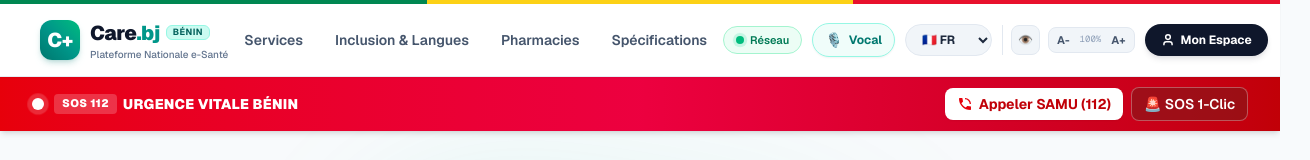
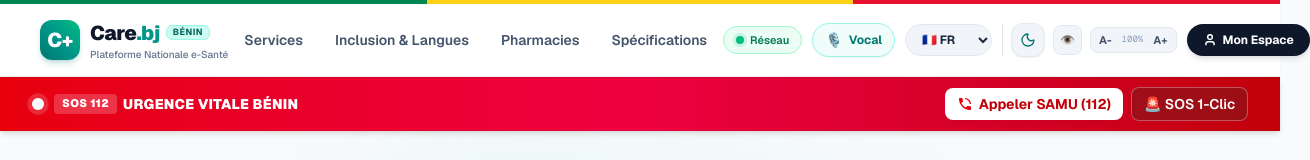
Before and after one commit to RicoAlv16/healthy-app, a Next.js app: page / in a window 1280 px wide. Shown: the top 160 px of the page, 1310 px wide, since content can reach past the window. Built offline with nearby package versions, Linux system fonts and the light colour scheme; no server answers.

Commit message:
feat(theme): add manual light/dark toggle across all pages and disable automatic OS override

```diff
--- a/app/(auth)/layout.tsx
+++ b/app/(auth)/layout.tsx
@@ -1,5 +1,6 @@
 import Link from "next/link";
 import React from "react";
+import ThemeToggle from "@/components/ThemeToggle";
 
 export default function AuthLayout({
   children,
@@ -38,6 +39,7 @@ export default function AuthLayout({
           </Link>
 
           <div className="flex items-center gap-3">
+            <ThemeToggle />
             <Link
               href="/"
               className="inline-flex items-center gap-1.5 text-xs font-semibold px-3 py-1.5 rounded-lg border border-slate-200 dark:border-slate-800 text-slate-600 dark:text-slate-300 hover:bg-slate-100 dark:hover:bg-slate-800/60 transition-all hover:text-slate-900 dark:hover:text-white"
--- a/app/globals.css
+++ b/app/globals.css
@@ -1,4 +1,6 @@
 @import "tailwindcss";
+
+@custom-variant dark (&:where(.dark, .dark *));
 
 :root {
   --background: #f8fafc;
@@ -32,8 +34,7 @@
   --font-mono: var(--font-geist-mono), monospace;
 }
 
-@media (prefers-color-scheme: dark) {
-  :root {
+.dark {
   --background: #090e17;
   --foreground: #f8fafc;
   --color-primary: #14b8a6;
@@ -43,7 +44,6 @@
   --color-card-bg: #111827;
   --color-card-border: #1f2937;
   --color-muted: #94a3b8;
-  }
 }
 
 /* Mode Contraste Élevé pour Malvoyants (WCAG AAA) */
--- a/app/layout.tsx
+++ b/app/layout.tsx
@@ -35,11 +35,28 @@ export default function RootLayout({
   return (
     <html
       lang="fr"
+      suppressHydrationWarning
       className={`${geistSans.variable} ${geistMono.variable} h-full antialiased`}
     >
       <head>
         <link rel="icon" href="/icon.svg?v=2" type="image/svg+xml" />
         <link rel="apple-touch-icon" href="/icon.svg?v=2" />
+        <script
+          dangerouslySetInnerHTML={{
+            __html: `
+              (function() {
+                try {
+                  var stored = localStorage.getItem('care_theme');
+                  if (stored === 'dark') {
+                    document.documentElement.classList.add('dark');
+                  } else {
+                    document.documentElement.classList.remove('dark');
+                  }
+                } catch (e) {}
+              })();
+            `,
+          }}
+        />
       </head>
       <body className="min-h-full flex flex-col bg-background text-foreground antialiased selection:bg-teal-500 selection:text-white">
         {children}
--- a/components/Navbar.tsx
+++ b/components/Navbar.tsx
@@ -3,6 +3,7 @@
 import React, { useState, useEffect } from 'react';
 import Link from 'next/link';
 import { translations, SupportedLang } from '@/lib/translations';
+import ThemeToggle from './ThemeToggle';
 
 interface UserSession {
   name: string;
@@ -176,11 +177,12 @@ export default function Navbar({
               </select>
             </div>
 
-            {/* 4. Accessibilité : Contraste & Zoom (Compact) */}
-            <div className="hidden sm:flex items-center gap-2 border-l border-slate-200 dark:border-teal-900 pl-2">
+            {/* 4. Thème Clair/Sombre & Accessibilité */}
+            <div className="flex items-center gap-2 border-l border-slate-200 dark:border-slate-800 pl-2">
+              <ThemeToggle />
               <button
                 onClick={toggleContrast}
-                className={`p-1.5 rounded-lg border text-xs transition-all ${
+                className={`hidden sm:inline-flex p-1.5 rounded-lg border text-xs transition-all ${
                   isHighContrast
                     ? 'bg-yellow-400 text-black border-yellow-500 font-black'
                     : 'bg-slate-100 dark:bg-slate-800 text-slate-600 dark:text-slate-300 border-slate-200 dark:border-slate-700 hover:bg-slate-200'
@@ -190,7 +192,7 @@ export default function Navbar({
               >
                 👁️
               </button>
-              <div className="flex items-center bg-slate-100 dark:bg-slate-800 rounded-lg p-0.5 border border-slate-200 dark:border-slate-700">
+              <div className="hidden sm:flex items-center bg-slate-100 dark:bg-slate-800 rounded-lg p-0.5 border border-slate-200 dark:border-slate-700">
                 <button
                   onClick={() => adjustFontSize(-10)}
                   className="px-1.5 py-0.5 text-[11px] font-bold text-slate-600 dark:text-slate-300 hover:bg-white dark:hover:bg-slate-700 rounded"
@@ -284,6 +286,11 @@ export default function Navbar({
           >
             {t.specs}
           </a>
+
+          <div className="pt-3 border-t border-slate-100 dark:border-slate-800 flex items-center justify-between">
+            <span className="text-xs font-semibold text-slate-500">Thème d&apos;affichage</span>
+            <ThemeToggle variant="pill" showLabel />
+          </div>
         </div>
       )}
     </header>
--- /dev/null
+++ b/components/ThemeToggle.tsx
@@ -0,0 +1,127 @@
+"use client";
+
+import React, { useEffect, useState } from "react";
+import { Sun, Moon } from "lucide-react";
+
+interface ThemeToggleProps {
+  className?: string;
+  variant?: "default" | "compact" | "pill";
+  showLabel?: boolean;
+}
+
+export default function ThemeToggle({
+  className = "",
+  variant = "default",
+  showLabel = false,
+}: ThemeToggleProps) {
+  const [mounted, setMounted] = useState(false);
+  const [theme, setTheme] = useState<"light" | "dark">("light");
+
+  useEffect(() => {
+    setMounted(true);
+    const isDark = document.documentElement.classList.contains("dark");
+    setTheme(isDark ? "dark" : "light");
+
+    const handleThemeChange = (e: Event) => {
+      const customEvent = e as CustomEvent<"light" | "dark">;
+      if (customEvent.detail) {
+        setTheme(customEvent.detail);
+      } else {
+        const currentDark = document.documentElement.classList.contains("dark");
+        setTheme(currentDark ? "dark" : "light");
+      }
+    };
+
+    window.addEventListener("care-theme-change", handleThemeChange);
+    return () => window.removeEventListener("care-theme-change", handleThemeChange);
+  }, []);
+
+  const toggleTheme = () => {
+    const nextTheme = theme === "dark" ? "light" : "dark";
+    setTheme(nextTheme);
+
+    if (nextTheme === "dark") {
+      document.documentElement.classList.add("dark");
+      try {
+        localStorage.setItem("care_theme", "dark");
+      } catch (err) {
+        console.error(err);
+      }
+    } else {
+      document.documentElement.classList.remove("dark");
+      try {
+        localStorage.setItem("care_theme", "light");
+      } catch (err) {
+        console.error(err);
+      }
+    }
+
+    window.dispatchEvent(
+      new CustomEvent("care-theme-change", { detail: nextTheme })
+    );
+  };
+
+  // Tant que le composant n'est pas monté côté client, on rend un placeholder pour éviter les erreurs d'hydratation
+  if (!mounted) {
+    return (
+      <div
+        className={`w-9 h-9 rounded-xl bg-slate-100 dark:bg-slate-800 border border-slate-200 dark:border-slate-700 animate-pulse ${className}`}
+      />
+    );
+  }
+
+  const isDark = theme === "dark";
+
+  if (variant === "pill") {
+    return (
+      <button
+        onClick={toggleTheme}
+        type="button"
+        aria-label={isDark ? "Activer le mode clair" : "Activer le mode sombre"}
+        title={isDark ? "Passer en mode clair (Clarté)" : "Passer en mode sombre (Nuit)"}
+        className={`inline-flex items-center gap-2 px-3 py-1.5 rounded-full border transition-all active:scale-95 text-xs font-bold ${
+          isDark
+            ? "bg-slate-800 text-amber-300 border-slate-700 hover:bg-slate-700"
+            : "bg-slate-100 text-slate-700 border-slate-200 hover:bg-slate-200"
+        } ${className}`}
+      >
+        {isDark ? (
+          <>
+            <Sun className="w-4 h-4 text-amber-400 rotate-0 transition-transform duration-300" />
+            {showLabel && <span>Mode Clair</span>}
+          </>
+        ) : (
+          <>
+            <Moon className="w-4 h-4 text-teal-600 transition-transform duration-300" />
+            {showLabel && <span>Mode Sombre</span>}
+          </>
+        )}
+      </button>
+    );
+  }
+
+  return (
+    <button
+      onClick={toggleTheme}
+      type="button"
+      aria-label={isDark ? "Activer le mode clair" : "Activer le mode sombre"}
+      title={isDark ? "Passer en mode clair" : "Passer en mode sombre"}
+      className={`relative p-2 rounded-xl border transition-all duration-300 active:scale-90 flex items-center justify-center ${
+        isDark
+          ? "bg-slate-800/90 hover:bg-slate-700 text-amber-300 border-slate-700 shadow-sm"
+          : "bg-slate-100 hover:bg-slate-200/90 text-slate-700 border-slate-200/80 shadow-2xs"
+      } ${className}`}
+    >
+      {isDark ? (
+        <Sun className="w-4 h-4 text-amber-400 animate-spin-slow hover:rotate-45 transition-transform" />
+      ) : (
+        <Moon className="w-4 h-4 text-teal-700 dark:text-teal-400 hover:-rotate-12 transition-transform" />
+      )}
+      {showLabel && (
+        <span className="ml-2 text-xs font-semibold">
+          {isDark ? "Clair" : "Sombre"}
+        </span>
+      )}
+    </button>
+  );
+}
--- a/components/dashboard/DashboardHeader.tsx
+++ b/components/dashboard/DashboardHeader.tsx
@@ -10,6 +10,7 @@ import {
   PhoneCall,
   CreditCard
 } from "lucide-react";
+import ThemeToggle from "../ThemeToggle";
 
 interface DashboardHeaderProps {
   user: SafeUser;
@@ -135,6 +136,9 @@ export default function DashboardHeader({ user, onOpenCard }: DashboardHeaderPro
               </button>
             )}
 
+            {/* Sélecteur Thème Clair / Sombre */}
+            <ThemeToggle />
+
             {/* Accessibilité Contraste */}
             <button
               onClick={toggleContrast}
```
Lines whose indentation alone changed are shown as unchanged.
